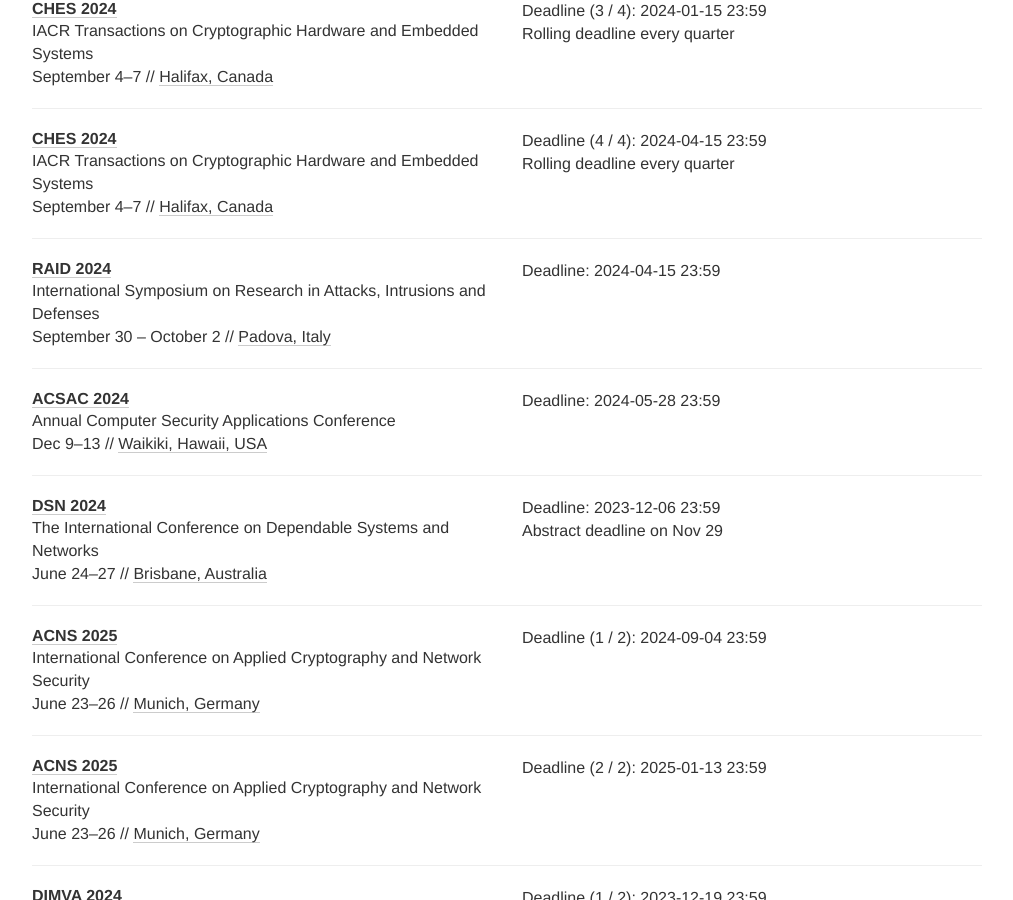
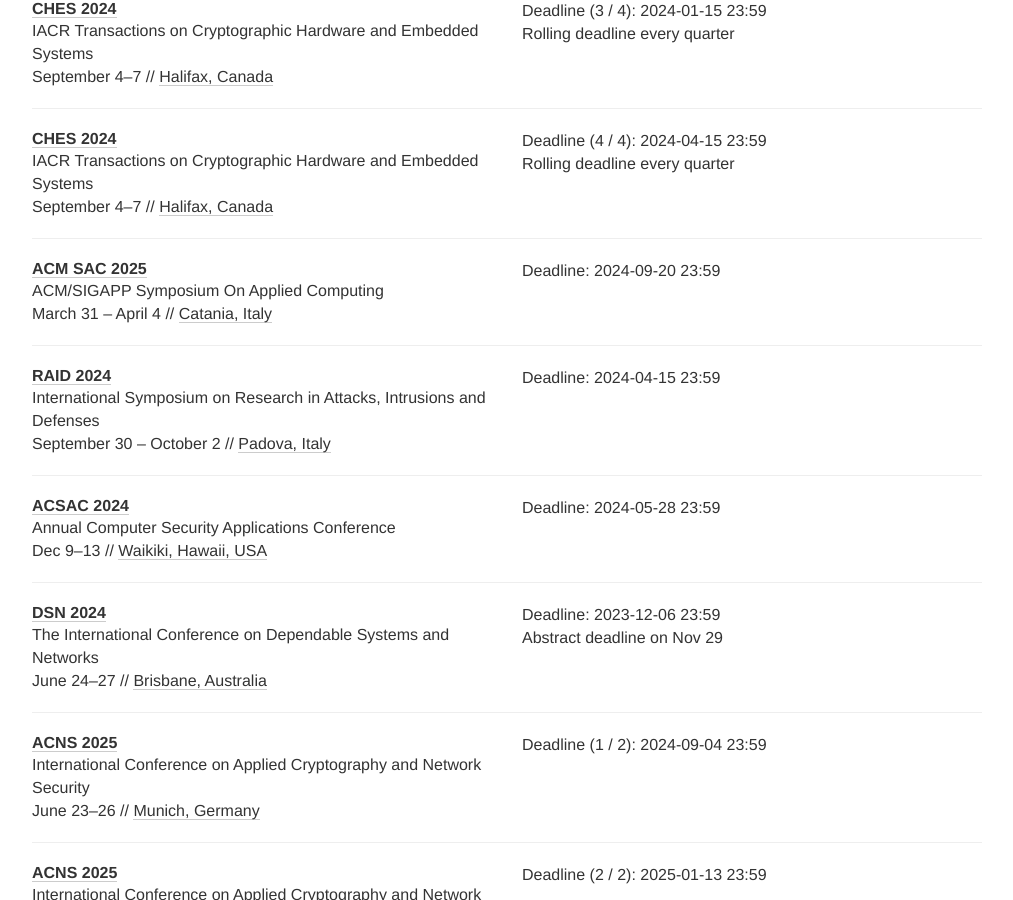
Before and after one commit to sec-deadlines/sec-deadlines.github.io, a Jekyll site: the page built from index.html, in a window 1280 px wide and 900 px high, scrolled down 6826 px. Shown: the whole window, without its empty margins (133-1146 px from the left). Built offline with Jekyll 4.4.1, drawn with Linux system fonts in a browser that asks for light colours; nearby versions of some CDN libraries; comment, search, counter and statistics services are not loaded.

Commit message:
Add ACM SAC 2025

```diff
--- a/_data/conferences.yml
+++ b/_data/conferences.yml
@@ -411,6 +411,15 @@
   tags: [CRYPTO, CONF]
 
 # Networks and systems, applications
+
+- name: ACM SAC
+  description: ACM/SIGAPP Symposium On Applied Computing
+  year: 2025
+  link: https://www.sigapp.org/sac/sac2025/
+  deadline: ["2024-09-20 23:59"]
+  date: March 31 - April 4
+  place: Catania, Italy
+  tags: [SEC, CONF]
 
 - name: RAID
   description: International Symposium on Research in Attacks, Intrusions and Defenses
```
